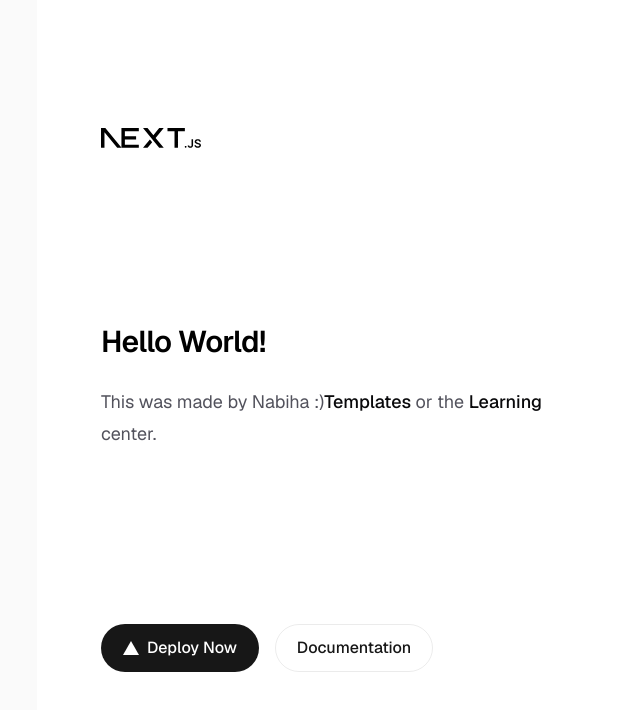
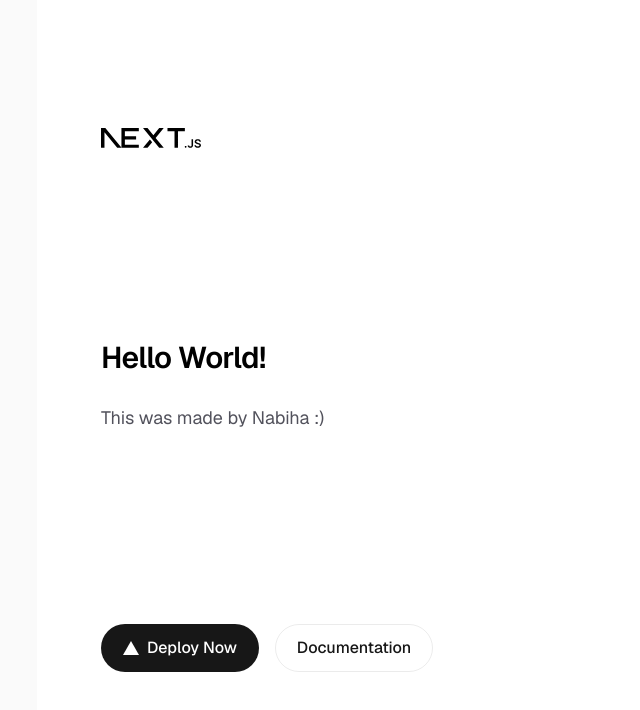
Before and after one commit to nabihairfan/HelloWorld1, a Next.js app in the folder my-app/: page / in a window 1280 px wide. Shown: the top 710 px of the page, without its empty margins (219-859 px from the left). Built offline with nearby package versions, Linux system fonts and the light colour scheme.

Commit message:
Update page text

```diff
--- a/my-app/app/page.tsx
+++ b/my-app/app/page.tsx
@@ -18,20 +18,7 @@
           </h1>
           <p className="max-w-md text-lg leading-8 text-zinc-600 dark:text-zinc-400">
             This was made by Nabiha :)
-            <a
-              href="https://vercel.com/templates?framework=next.js&utm_source=create-next-app&utm_medium=appdir-template-tw&utm_campaign=create-next-app"
-              className="font-medium text-zinc-950 dark:text-zinc-50"
-            >
-              Templates
-            </a>{" "}
-            or the{" "}
-            <a
-              href="https://nextjs.org/learn?utm_source=create-next-app&utm_medium=appdir-template-tw&utm_campaign=create-next-app"
-              className="font-medium text-zinc-950 dark:text-zinc-50"
-            >
-              Learning
-            </a>{" "}
-            center.
+
           </p>
         </div>
         <div className="flex flex-col gap-4 text-base font-medium sm:flex-row">
```
